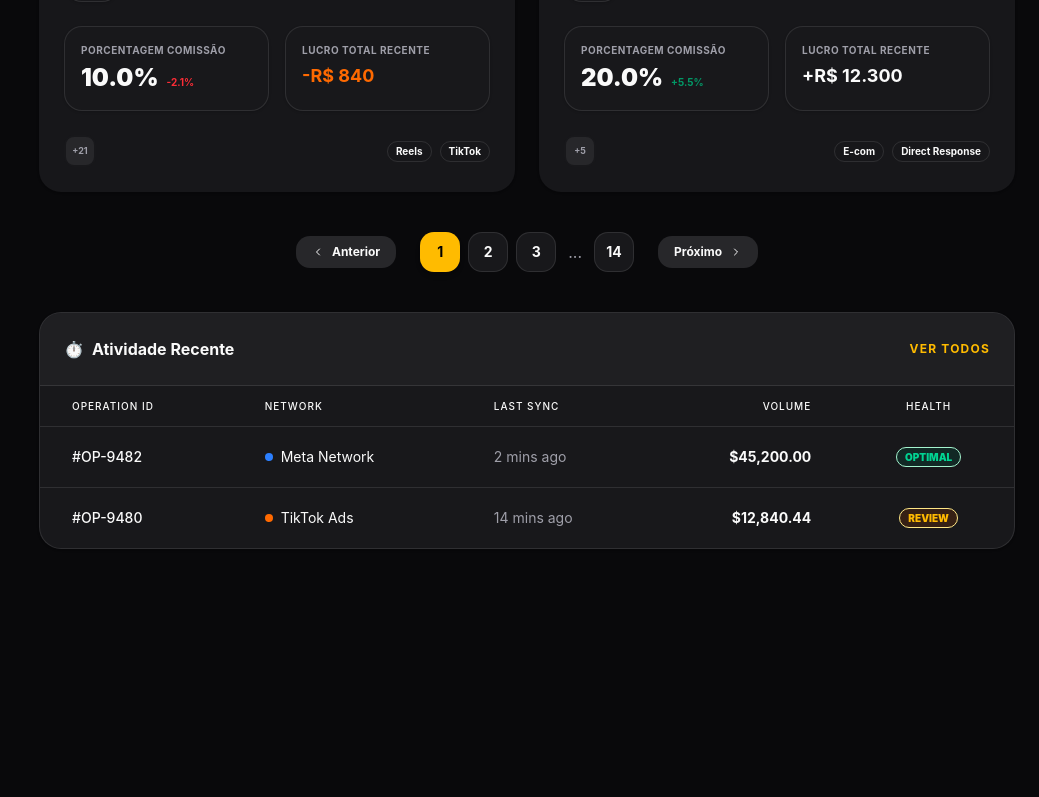
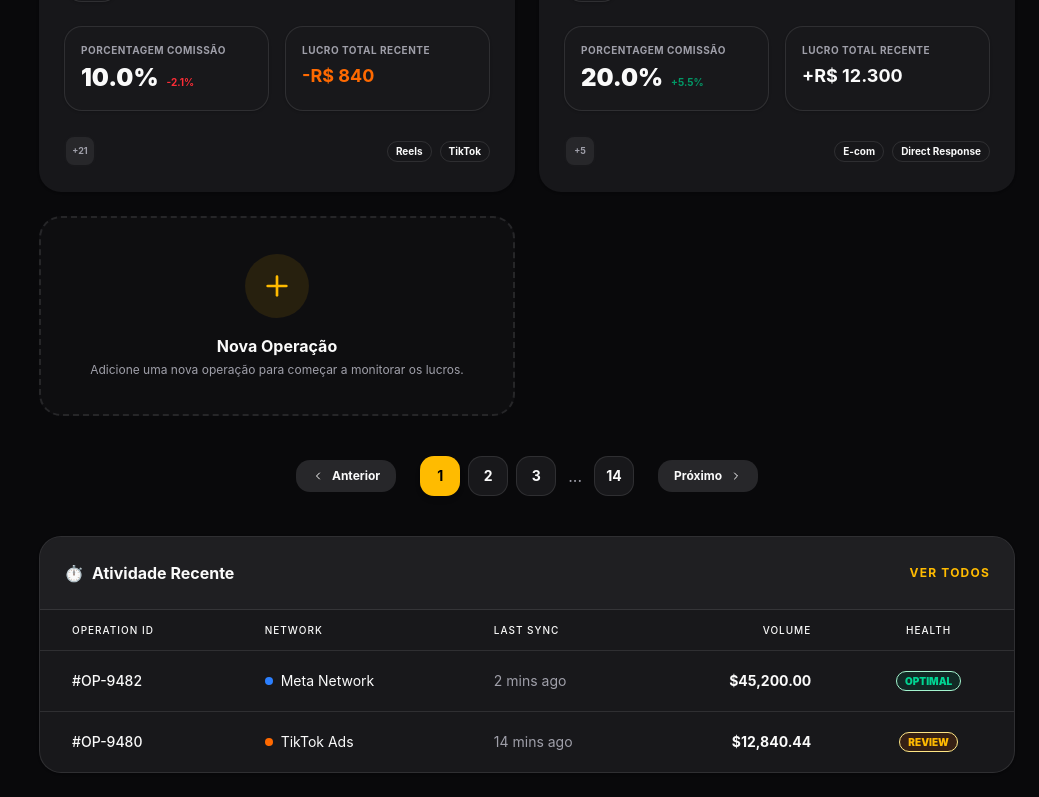
Before and after one commit to gabsmsenna/soma, a Next.js app: page /operacoes in a window 1280 px wide. Shown: the part 831-1628 px from the top of the page, without its empty margins (241-1280 px from the left). Before the commit the page ends 1404 px from the top, so only its background shows below. Built offline with nearby package versions, Linux system fonts and the light colour scheme.

Commit message:
feat: Make `OperationFormDialog` trigger customizable and integrate it as a dedicated card on the operations page.

```diff
--- a/src/app/(dashboard)/operacoes/_components/operation-form-dialog.tsx
+++ b/src/app/(dashboard)/operacoes/_components/operation-form-dialog.tsx
@@ -14,7 +14,11 @@ import {
 import { Input } from "@/components/ui/input";
 import { Label } from "@/components/ui/label";
 
-export function OperationFormDialog() {
+interface OperationFormDialogProps {
+  children?: React.ReactNode;
+}
+
+export function OperationFormDialog({ children }: OperationFormDialogProps) {
   const [open, setOpen] = useState(false);
   const [isPending, startTransition] = useTransition();
   const [error, setError] = useState<string | null>(null);
@@ -54,6 +58,7 @@ export function OperationFormDialog() {
   return (
     <Dialog open={open} onOpenChange={setOpen}>
       <DialogTrigger asChild>
+        {children ?? (
           <button
             type="button"
             className="bg-[#FFBB00] hover:bg-yellow-400 text-black font-bold px-6 py-2.5 rounded-full text-sm flex items-center gap-2 transition-all shadow-lg shadow-[#FFBB00]/20 hover:-translate-y-0.5"
@@ -61,6 +66,7 @@ export function OperationFormDialog() {
             <Plus className="h-4 w-4 font-bold" />
             Nova Operação
           </button>
+        )}
       </DialogTrigger>
       <DialogContent className="sm:max-w-md">
         <DialogHeader>
--- a/src/app/(dashboard)/operacoes/page.tsx
+++ b/src/app/(dashboard)/operacoes/page.tsx
@@ -1,9 +1,9 @@
 import {
-  ArrowUpRight,
   Bell,
   ChevronLeft,
   ChevronRight,
   Edit,
+  Plus,
   Search,
   Trash2,
 } from "lucide-react";
@@ -149,8 +149,6 @@ export default function OperacoesPage() {
             <Bell className="h-5 w-5" />
             <span className="absolute top-2 right-2 w-2 h-2 bg-orange-500 rounded-full border-2 border-background" />
           </button>
-          <Separator orientation="vertical" className="h-6" />
-          <OperationFormDialog />
         </div>
       </header>
 
@@ -236,13 +234,12 @@ export default function OperacoesPage() {
                   <div className="flex items-baseline gap-2">
                     <span className="text-2xl font-black">{op.commission}</span>
                     <span
-                      className={`text-[10px] font-bold ${
-                        op.commissionChange.startsWith("+")
+                      className={`text-[10px] font-bold ${op.commissionChange.startsWith("+")
                           ? "text-emerald-600"
                           : op.commissionChange.startsWith("-")
                             ? "text-red-500"
                             : "text-muted-foreground"
-                      }`}
+                        }`}
                     >
                       {op.commissionChange}
                     </span>
@@ -279,6 +276,18 @@ export default function OperacoesPage() {
               </div>
             </div>
           ))}
+
+          <OperationFormDialog>
+            <div className="border-2 border-dashed rounded-3xl p-6 flex flex-col items-center justify-center text-center group hover:border-[#FFBB00]/50 transition-all cursor-pointer bg-muted/20 min-h-[200px]">
+              <div className="h-16 w-16 bg-[#FFBB00]/10 text-[#FFBB00] rounded-full flex items-center justify-center mb-4 group-hover:scale-110 transition-transform">
+                <Plus className="h-8 w-8" />
+              </div>
+              <p className="font-bold mb-1">Nova Operação</p>
+              <p className="text-xs text-muted-foreground">
+                Adicione uma nova operação para começar a monitorar os lucros.
+              </p>
+            </div>
+          </OperationFormDialog>
         </div>
 
         {/* Pagination */}
```
Lines whose indentation alone changed are shown as unchanged.
